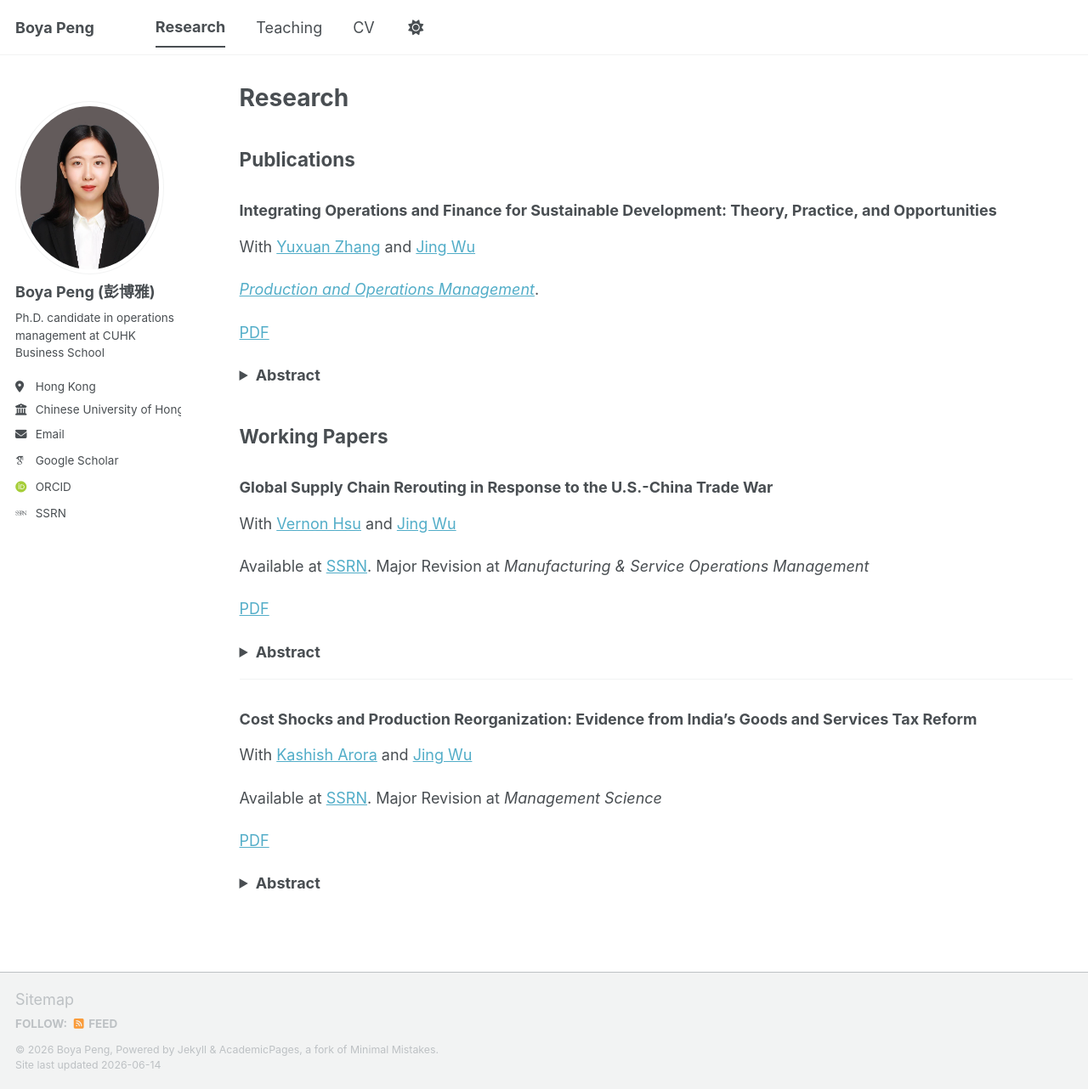
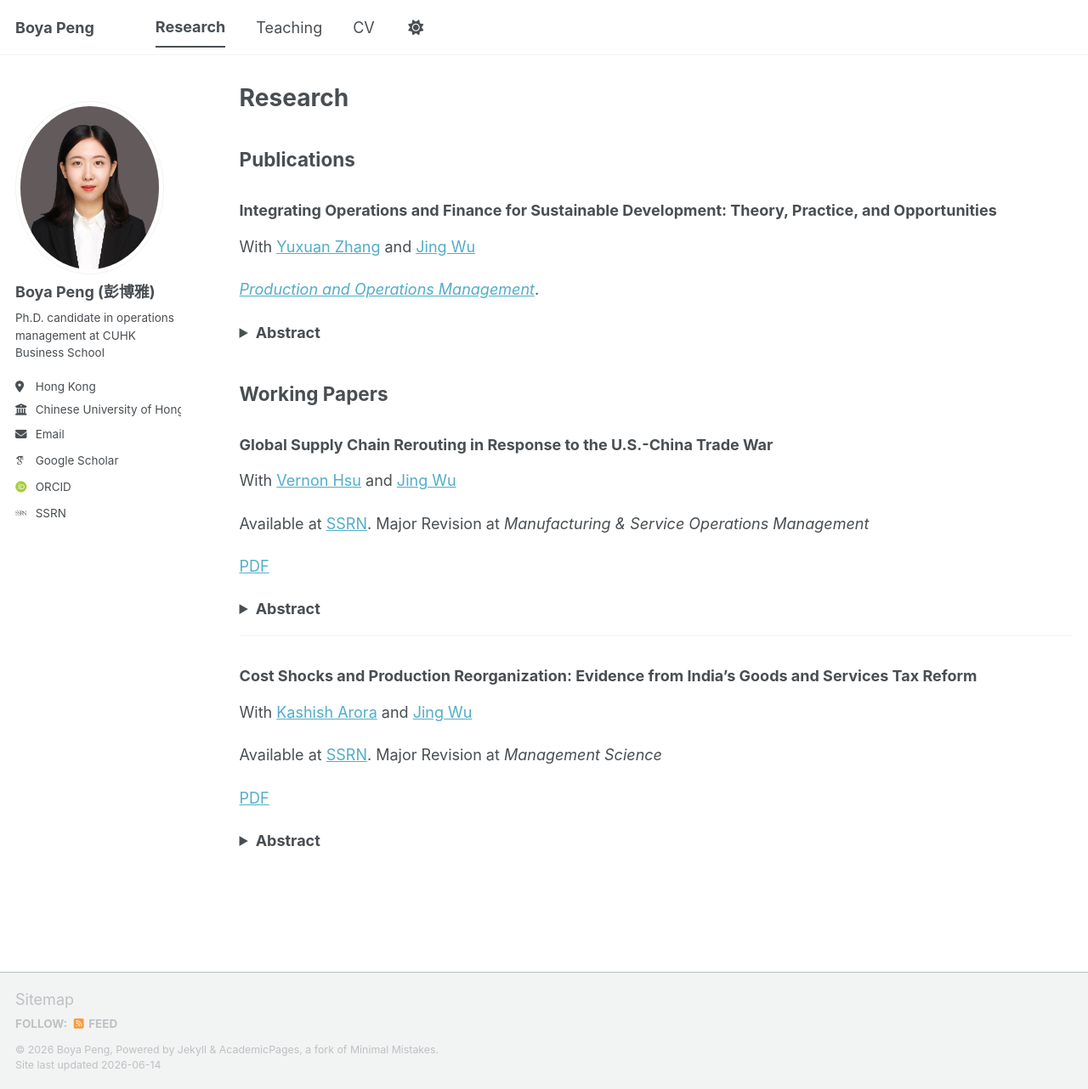
Before and after one commit to peng-boya/peng-boya.github.io, a Jekyll site: the page built from _pages/publications.md, in a window 1280 px wide and 1282 px high. Shown: the whole window at 85% size. Built offline with Jekyll 4.4.1, drawn with Linux system fonts in a browser that asks for light colours; some web fonts are replaced; a script bundle is joined from its source files by our own code; library files that are not in the unit come from our copies.

Commit message:
Update publications.md

```diff
--- a/_pages/publications.md
+++ b/_pages/publications.md
@@ -11,8 +11,6 @@ author_profile: true
 With [Yuxuan Zhang](https://it.uibe.edu.cn/szdw/xxglx/203b120b42ef4c43905a9885115d6ab0.htm) and [Jing Wu](https://www.jingwulab.org/)
 
 [*Production and Operations Management*](https://journals.sagepub.com/doi/10.1177/10591478261454786).
-
-[PDF](/files/poms_chris.pdf)
 
 <details>
 <summary><strong>Abstract</strong></summary>
```
